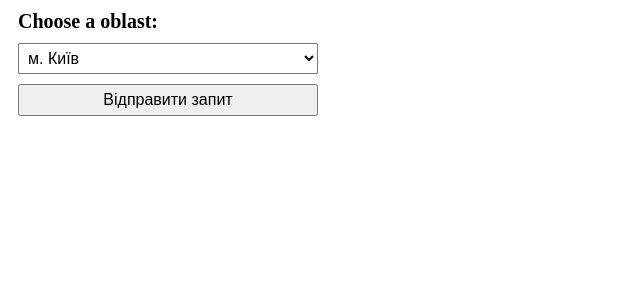
After one commit to Angel-88/web-labs-php, a PHP site: page /lab4/obl.php in a window 1280 px wide. The commit adds this page. Shown: the top 300 px of the page, without its empty margins (0-640 px from the left). Run offline with PHP 8.4, Linux system fonts and the light colour scheme.

Commit message:
Add lab 4 and add changes lab 3

```diff
--- a/index.html
+++ b/index.html
@@ -142,10 +142,10 @@
                 <img src="img/2.jpg" alt="">
                 <div class="lab__text">Lab 3</div>
             </a>
-            <div class="lab__img">
+            <a href="lab4/obl.php" class="lab__img">
                 <img src="img/3.jpg" alt="">
-                <div class="lab__text"><a>Lab 4</a></div>
-            </div>
+                <div class="lab__text">Lab 4</div>
+            </a>
             <div class="lab__img">
                 <img src="img/4.jpg" alt="">
                 <div class="lab__text"><a>Lab 5</a></div>
--- /dev/null
+++ b/lab4/obl.php
@@ -0,0 +1,68 @@
+<!doctype html>
+<html lang="en">
+<head>
+    <meta charset="UTF-8">
+    <meta name="viewport"
+          content="width=device-width, user-scalable=no, initial-scale=1.0, maximum-scale=1.0, minimum-scale=1.0">
+    <meta http-equiv="X-UA-Compatible" content="ie=edge">
+    <title>Lab3</title>
+    <style>
+        .form {
+            display: flex;
+            flex-direction: column;
+            width: 300px;
+            margin: 10px;
+        }
+
+        .label {
+            margin-bottom: 10px;
+            font-size: 20px;
+            font-weight: bold;
+        }
+
+        .select {
+            font-size: 16px;
+            padding: 5px;
+        }
+
+        .btn {
+            margin-top: 10px;
+            padding: 5px;
+            font-size: 16px;
+            cursor: pointer;
+        }
+    </style>
+</head>
+<body>
+<?php
+if (!file_exists("oblinfo.txt")) {
+    echo "The file from above cannot be found!";
+    exit;
+}
+
+$arr = file("oblinfo.txt");
+
+if (!$arr) {
+    echo "File cannot be opened";
+    exit;
+}
+
+$oblCount = reset($arr);
+?>
+<form method="get" action="detailObl.php" class="form">
+    <label class="label" for="obl">Choose a oblast: </label>
+    <select class="select" name="obl" id="obl">
+        <?php
+        for ($counter = 0; $counter < count($arr); $counter++) {
+            if (($counter - 1) % 3 == 0) { ?>
+                <option name="oblast" value="<?php echo $arr[$counter]; ?>">
+                    <?php echo $arr[$counter] ?>
+                </option>
+                <?php echo "<p> $arr[$counter]</p>";
+            }
+        }
+        ?>
+        <input class="btn" type="submit" name="submit" value="Відправити запит">
+</form>
+</body>
+</html>
--- /dev/null
+++ b/lab4/oblinfo.txt
@@ -0,0 +1,82 @@
+27
+м. Київ
+2814
+154
+м. Севастопіль
+382
+25
+АР Крим
+1963
+82
+Вінницка область
+1631
+49
+Волинська область
+1040
+33
+Дніпропетровська область
+3313
+107
+Донецька область
+4389
+144
+Житомирська область
+1271
+37
+Закарпатська область
+1252
+36
+Запорізька область
+1787
+78
+Івано-Франківська область
+1381
+46
+Київська область
+1722
+49
+Кіровоградська область
+999
+31
+Луганська область
+2264
+70
+Львівська область
+2539
+121
+Миколаївська область
+1176
+40
+Одеська область
+2387
+82
+Полтавська область
+1473
+49
+Рівненська область
+1155
+33
+Сумська область
+1148
+34
+Тернопільська область
+1079
+32
+Харківська область
+2733
+97
+Херсонська область
+1081
+38
+Хмельницька область
+1318
+33
+Черкаська область
+1274
+41
+Чернівецька область
+905
+34
+Чернігівська область
+1084
+32
```
Also changed, not shown: lab3/data.php (+26 -7 lines), lab4/detailObl.php (added, +83 -0 lines).
